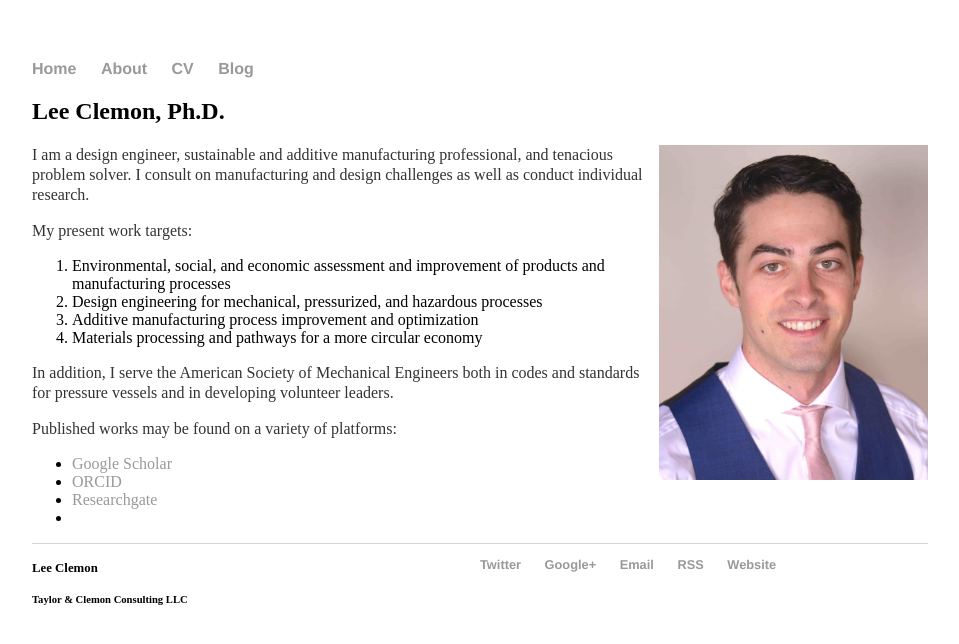
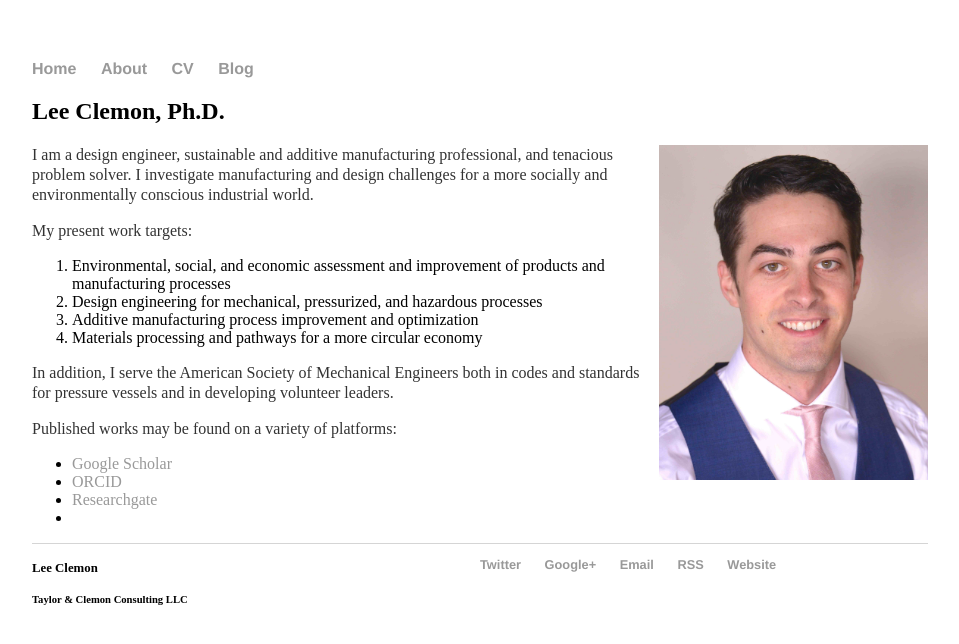
Before and after one commit to lclemon/lclemon.github.io, a Jekyll site: the page built from about/index.html, in a window 1280 px wide. Shown: the top 644 px of the page, without its empty margins (160-1119 px from the left). Built offline with Jekyll 4.4.1, drawn with Linux system fonts in a browser that asks for light colours.

Commit message:
Update index.html

```diff
--- a/about/index.html
+++ b/about/index.html
@@ -4,7 +4,8 @@ title: Lee Clemon, Ph.D.
 ---
 	<h2>{{ page.title }}</h1>
 <img src="../images/head_shot_sm.jpg" ALIGN="right" width="30%" height="30%" />
-<p>I am a design engineer, sustainable and additive manufacturing professional, and tenacious problem solver. I consult on manufacturing and design challenges as well as conduct individual research.
+<p>I am a design engineer, sustainable and additive manufacturing professional, and tenacious problem solver.
+	I investigate manufacturing and design challenges for a more socially and environmentally conscious industrial world.
 </p>
 
 <p>My present work targets:</p>
@@ -16,7 +17,8 @@ title: Lee Clemon, Ph.D.
   <li>Materials processing and pathways for a more circular economy</li>
 </ol>
 
-<p>In addition, I serve the American Society of Mechanical Engineers both in codes and standards for pressure vessels and in developing volunteer leaders. </p>
+<p>In addition, I serve the American Society of Mechanical Engineers
+	both in codes and standards for pressure vessels and in developing volunteer leaders. </p>
 
 
 <p>Published works may be found on a variety of platforms:</p>
```
